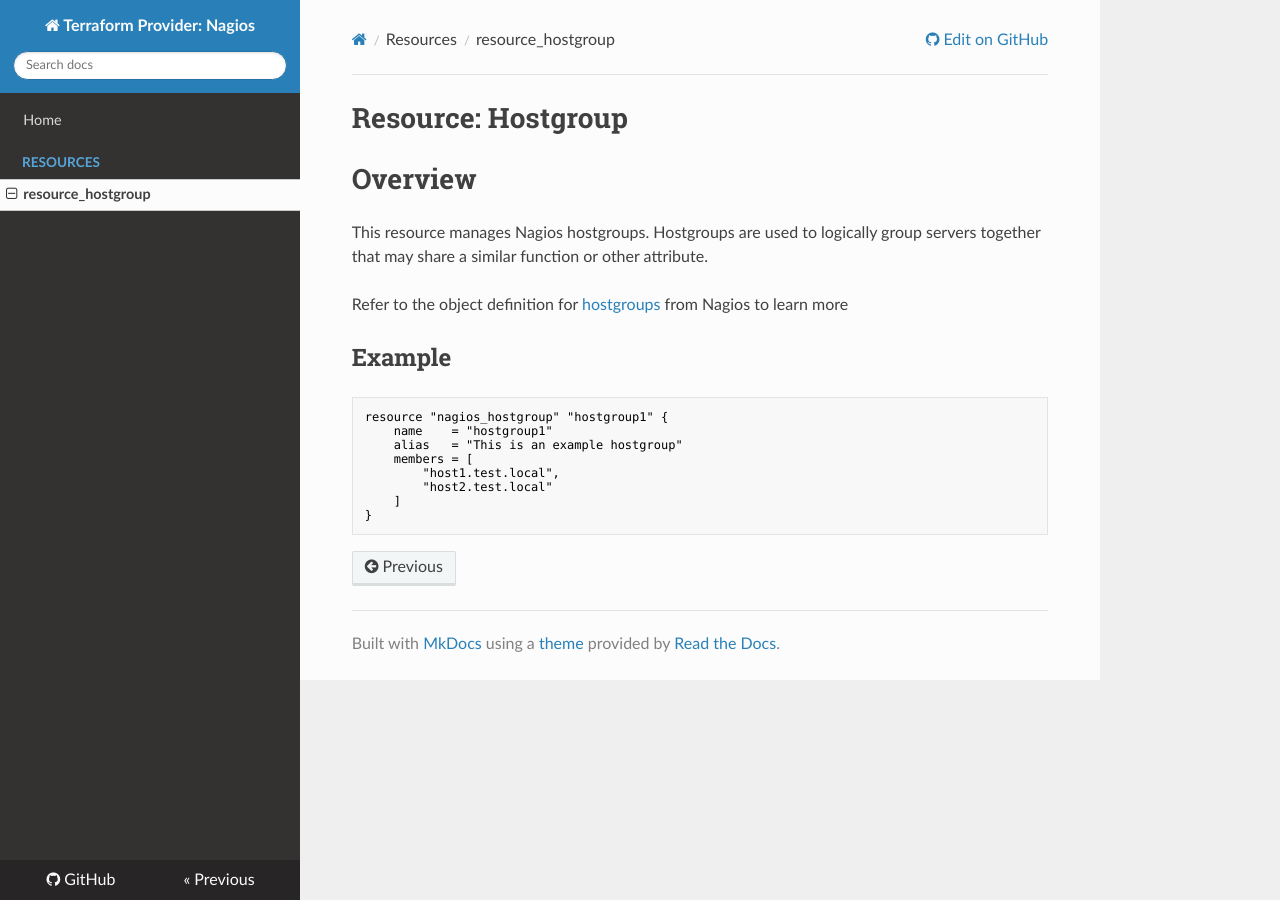
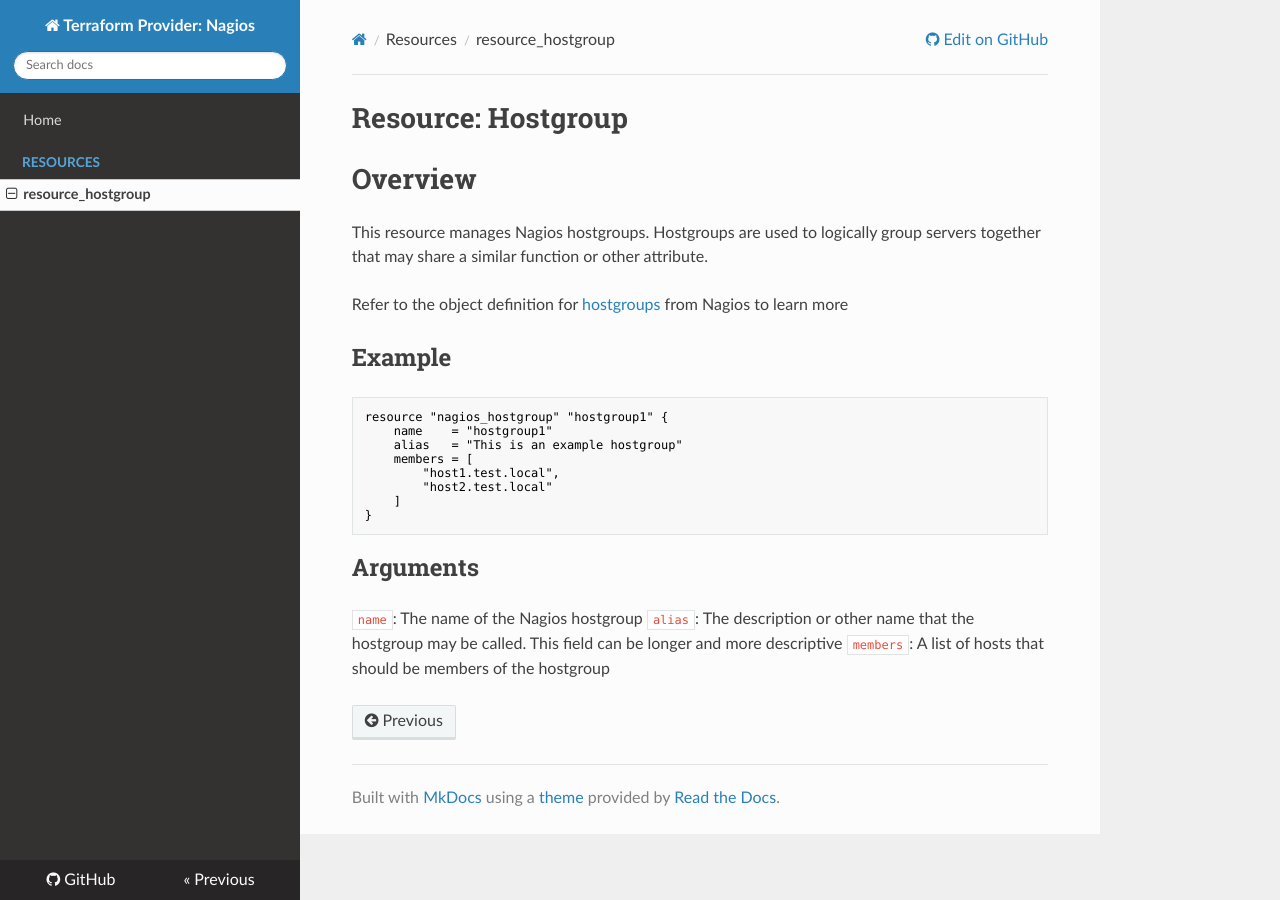
Before and after one commit to devopsdunkin/terraform-provider-nagios, an MkDocs documentation site: the page built from docs/resources/resource_hostgroup.md, in a window 1280 px wide. Built offline with MkDocs 1.6.1, drawn with Linux system fonts in a browser that asks for light colours; nearby versions of some CDN libraries.

Commit message:
Adds section to hostgroups documentation (#29)
* Removes _config.yml

* More changes to docs

* Starts docs for hostgroups

* Starts doc for hostgroups

* Adds arguments section

````diff
--- a/docs/resources/resource_hostgroup.md
+++ b/docs/resources/resource_hostgroup.md
@@ -19,3 +19,9 @@
     ]
 }
 ```
+
+## Arguments
+
+`name`: The name of the Nagios hostgroup
+`alias`: The description or other name that the hostgroup may be called. This field can be longer and more descriptive
+`members`: A list of hosts that should be members of the hostgroup
````
